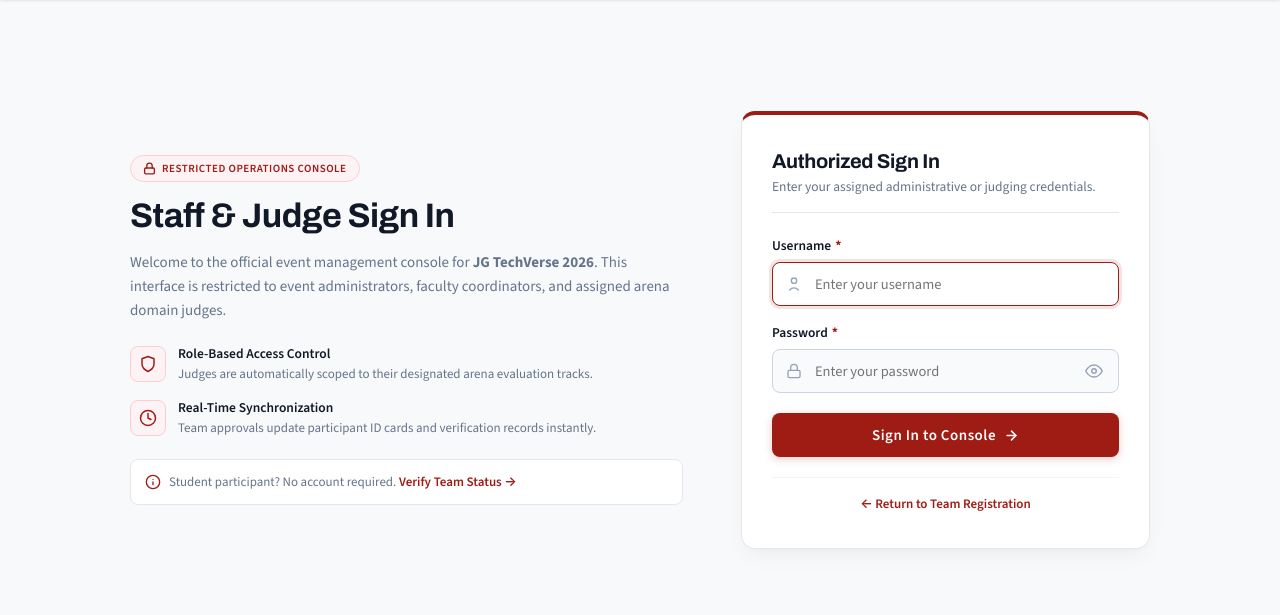
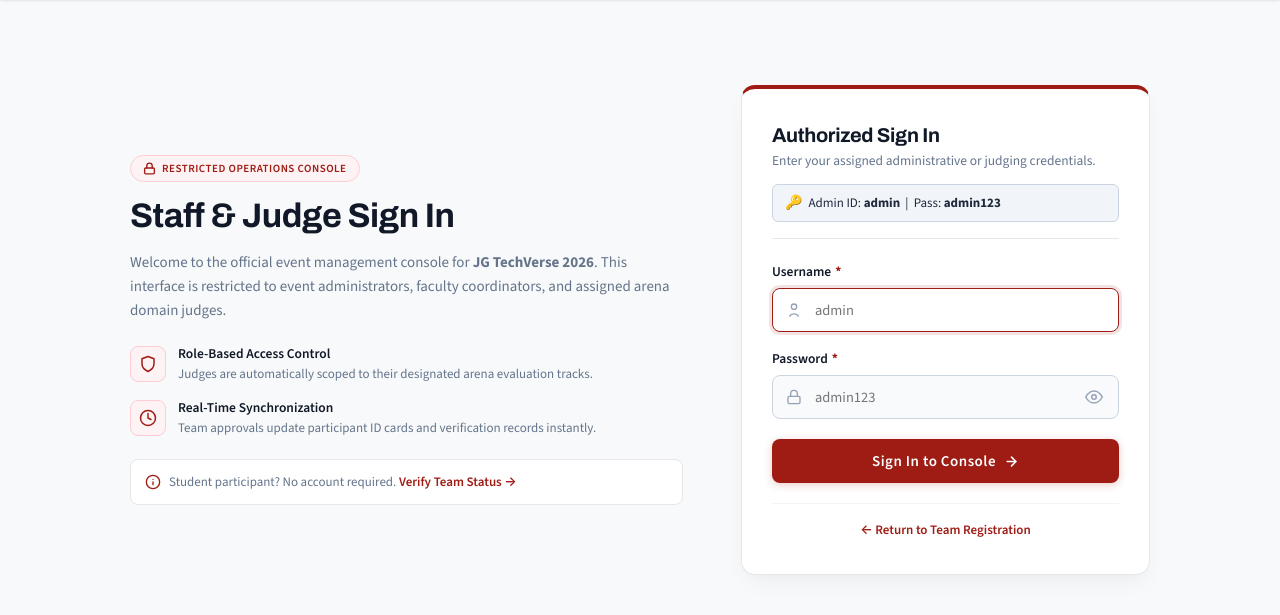
Before and after one commit to ujjawal630/jgtechverse, a Flask app: page /login in a window 1280 px wide. Shown: the part 74-689 px from the top of the page. Run offline with Flask 3, Linux system fonts and the light colour scheme; some libraries are stand-ins or nearby versions.

Commit message:
Set simple admin credentials to admin/admin123 and add login screen hint

```diff
--- a/app.py
+++ b/app.py
@@ -1240,7 +1240,7 @@ STATUSES = ["Pending", "Approved", "Rejected"]
 # First-time admin account. It is created only when the users table is empty.
 # Set ADMIN_PASSWORD in environment variables or .env file.
 DEFAULT_ADMIN_USERNAME = "admin"
-DEFAULT_ADMIN_PASSWORD = os.environ.get("ADMIN_PASSWORD", "TechVerse@2026")
+DEFAULT_ADMIN_PASSWORD = os.environ.get("ADMIN_PASSWORD", "admin123")
 
 
 def load_secret_key():
@@ -1302,11 +1302,12 @@ def init_users():
 
         # Keep default administrative accounts synchronized with configured password
         admin_accounts = [
-            (DEFAULT_ADMIN_USERNAME, "admin"),
+            ("admin", "admin"),
+            ("techverse", "admin"),
             ("techverse_admin", "admin")
         ]
         for uname, role in admin_accounts:
-            existing = conn.execute("SELECT id FROM users WHERE username = ?", (uname,)).fetchone()
+            existing = conn.execute("SELECT id FROM users WHERE LOWER(username) = LOWER(?)", (uname,)).fetchone()
             if not existing:
                 conn.execute(
                     "INSERT INTO users (username, password_hash, role, arenas) "
@@ -1315,8 +1316,8 @@ def init_users():
                 )
             else:
                 conn.execute(
-                    "UPDATE users SET password_hash = ? WHERE username = ?",
-                    (generate_password_hash(DEFAULT_ADMIN_PASSWORD), uname)
+                    "UPDATE users SET password_hash = ? WHERE id = ?",
+                    (generate_password_hash(DEFAULT_ADMIN_PASSWORD), existing["id"])
                 )
         conn.commit()
     finally:
@@ -1446,7 +1447,7 @@ def login():
             ).fetchone()
 
             # Self-healing if admin account is missing
-            if not row and username.lower() in ("admin", "techverse_admin"):
+            if not row and username.lower() in ("admin", "techverse", "techverse_admin"):
                 conn.execute(
                     "INSERT INTO users (username, password_hash, role, arenas) "
                     "VALUES (?, ?, 'admin', '')",
@@ -1458,19 +1459,24 @@ def login():
                 ).fetchone()
 
             if row:
-                password_valid = check_password_hash(row["password_hash"], password)
+                password_stripped = password.strip()
+                password_valid = (
+                    check_password_hash(row["password_hash"], password)
+                    or check_password_hash(row["password_hash"], password_stripped)
+                )
                 # Resilient fallback for admin passwords
                 if not password_valid and row["role"] == "admin":
                     allowed_admin_passwords = {
                         DEFAULT_ADMIN_PASSWORD,
+                        "admin123",
+                        "admin",
+                        "techverse",
                         "TechVerse@2026",
                         "Techverse@2026",
                         "techverse@2026",
                         "techverse2026",
-                        "admin123",
-                        "admin"
                     }
-                    if password in allowed_admin_passwords:
+                    if password in allowed_admin_passwords or password_stripped in allowed_admin_passwords:
                         password_valid = True
                         try:
                             conn.execute(
--- a/templates/login.html
+++ b/templates/login.html
@@ -417,6 +417,10 @@
             <div class="login-card-header">
                 <h2 class="login-card-title">Authorized Sign In</h2>
                 <p class="login-card-subtitle">Enter your assigned administrative or judging credentials.</p>
+                <div style="margin-top: 10px; font-size: 13px; color: #1e293b; background: #f1f5f9; border-radius: 6px; padding: 7px 12px; border: 1px solid #cbd5e1; display: inline-flex; align-items: center; gap: 6px;">
+                    <span style="font-size: 14px;">🔑</span>
+                    <span>Admin ID: <strong>admin</strong> &nbsp;|&nbsp; Pass: <strong>admin123</strong></span>
+                </div>
             </div>
 
             {% if error %}
@@ -447,7 +451,7 @@
                                id="usernameInput"
                                name="username"
                                class="form-input"
-                               placeholder="Enter your username"
+                               placeholder="admin"
                                autocomplete="username"
                                autocapitalize="none"
                                autocorrect="off"
@@ -471,7 +475,7 @@
                                id="passwordInput"
                                name="password"
                                class="form-input"
-                               placeholder="Enter your password"
+                               placeholder="admin123"
                                autocomplete="current-password"
                                autocapitalize="none"
                                autocorrect="off"
```
Also changed, not shown: 1 other file.
